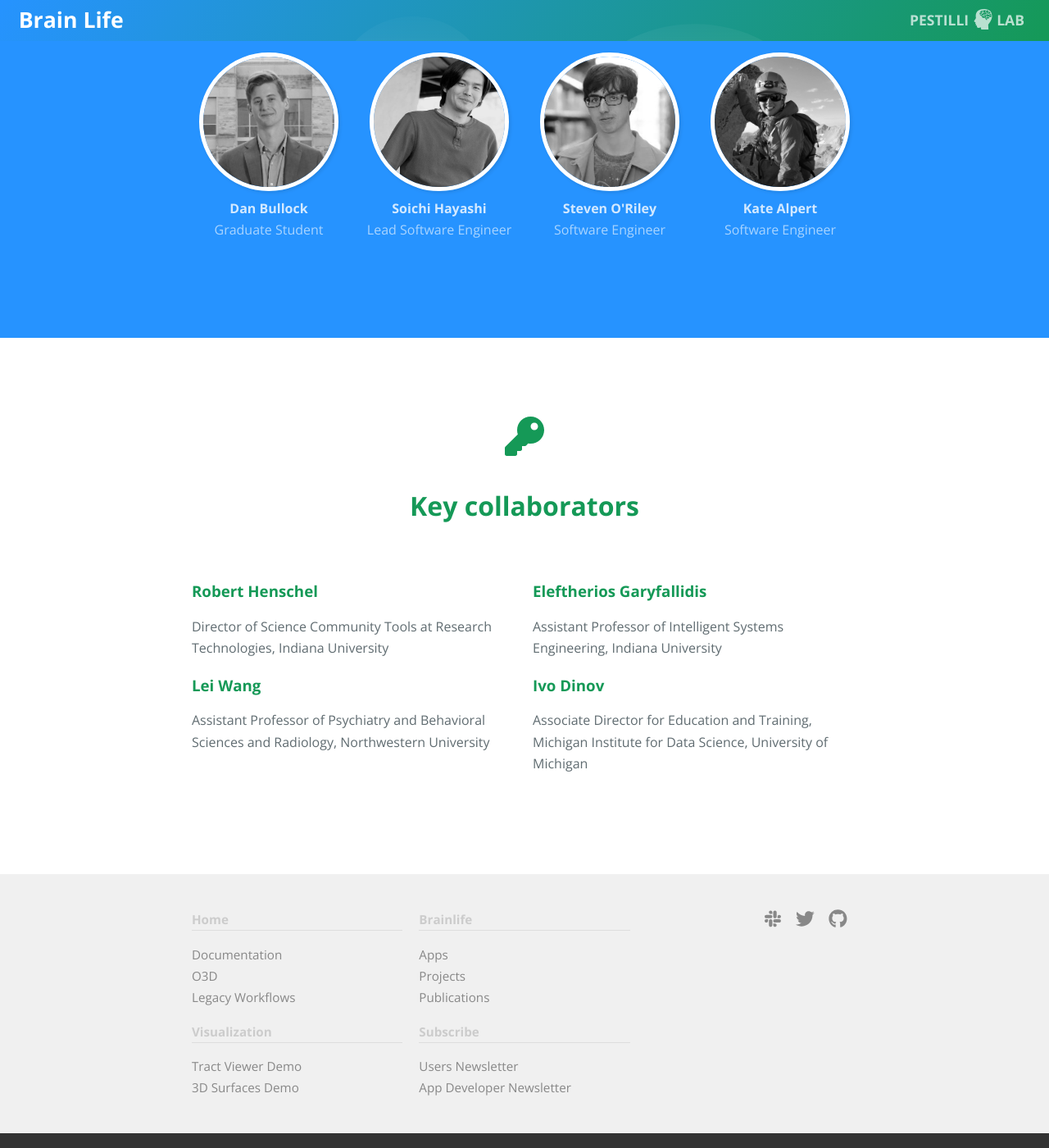
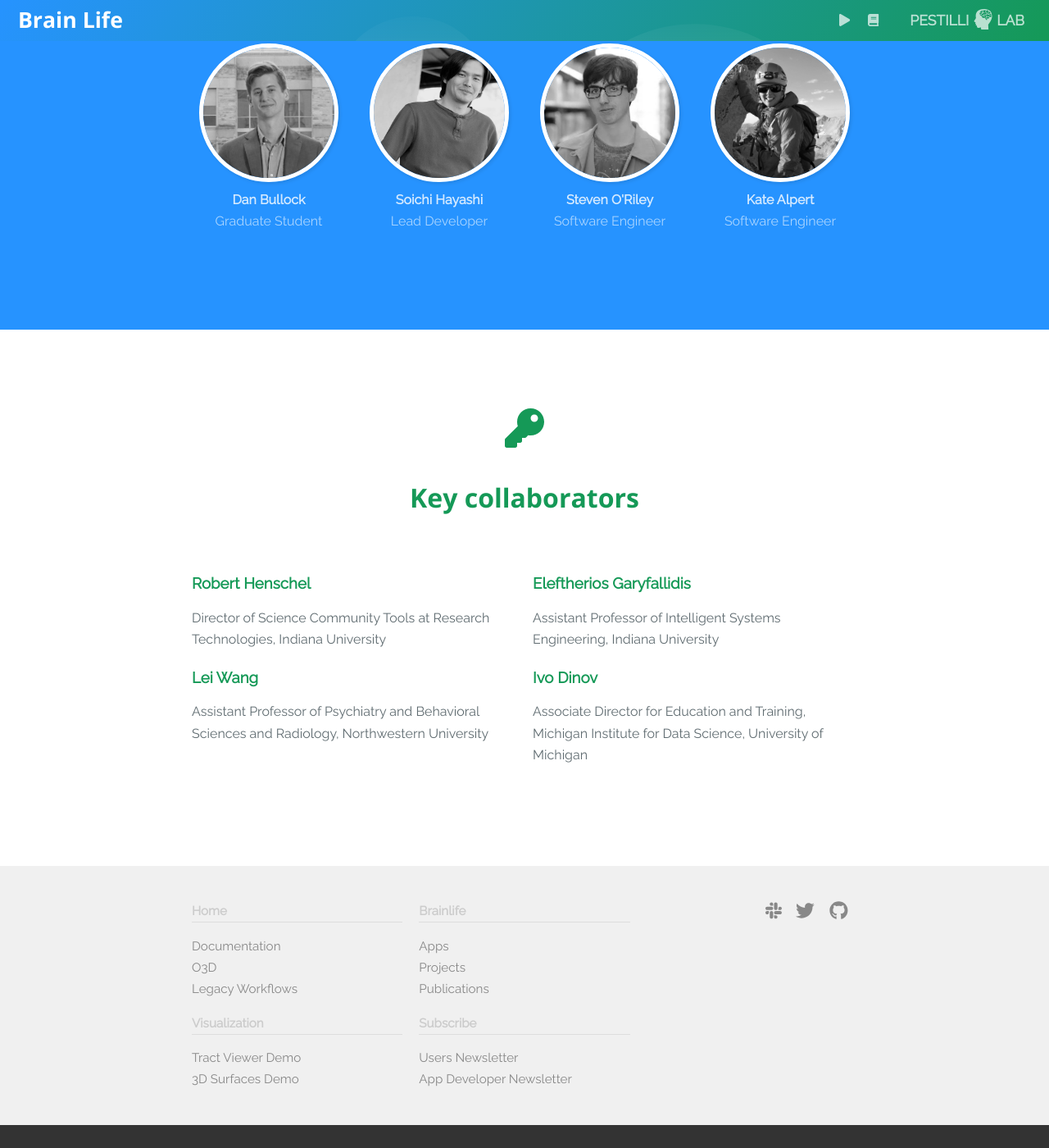
Before and after one commit to brainlife/brainlife.github.io, a Jekyll site: the page built from index.md, in a window 1280 px wide and 1400 px high, scrolled down 5023 px. Shown: the whole window at 82% size. Built offline with Jekyll 4.4.1, drawn with Linux system fonts in a browser that asks for light colours; nearby versions of some CDN libraries.

Commit message:
updated font. added play/doc buttons on the banner

```diff
--- a/_includes/head.html
+++ b/_includes/head.html
@@ -9,6 +9,11 @@
   <link rel="stylesheet" href="{{ site.baseurl }}/css/brainlife.css">
   <link rel="stylesheet" href="https://cdnjs.cloudflare.com/ajax/libs/animate.css/3.5.2/animate.min.css">
 
+  <!--for project name-->
   <link href="//fonts.googleapis.com/css?family=Open+Sans:400,700" rel="stylesheet">
+
+  <!--for everything else-->
+  <link href="//fonts.googleapis.com/css?family=Raleway" rel="stylesheet">
+
   <script defer src="https://use.fontawesome.com/releases/v5.0.9/js/all.js" integrity="sha384-8iPTk2s/jMVj81dnzb/iFR2sdA7u06vHJyyLlAd4snFpCl/SnyUjRrbdJsw1pGIl" crossorigin="anonymous"></script>
 </head>
--- a/_includes/landing-banner.html
+++ b/_includes/landing-banner.html
@@ -52,6 +52,13 @@
 .page-header .project-name {
 transition: font-size 0.25s ease;
 }
+.header-buttons {
+z-index: 201;
+position: absolute;
+top: 9px;
+right: 200px
+}
+
 @media screen and (min-width: 42em) {
 	.page-header.affix {
 		height: 50px;
@@ -66,6 +73,10 @@
 	.page-header.overscrolled {
 		display:none;
 	}
+    .header-buttons,
+    .plab-logo {
+        display: none;
+    }
 }
 
 </style>
@@ -114,6 +125,11 @@
     <a href="https://brainlife.io/project/" class="btn btn-landing">&nbsp;&nbsp;&nbsp;<i class="fas fa-play"></i> &nbsp;&nbsp;&nbsp;GET STARTED&nbsp;&nbsp;&nbsp;</a>
 </div>
 
+<div class="header-buttons">
+    <a href="https://brainlife.io/project/" class="btn btn-sm"><i class="fas fa-play"></i></a>
+    <a href="https://brainlife.io/docs/" class="btn btn-sm"><i class="fas fa-book"></i></a>
+</div>
+
 {% include plablogo.html %}
 
 </section>
--- a/_includes/landing.team.html
+++ b/_includes/landing.team.html
@@ -39,7 +39,7 @@
         <td width="25%" class="contact">
             <img src="images/avatar/soichi.jpg">
             <a href="mailto:hayashis@iu.edu">Soichi Hayashi</a><br>
-            <span class="title">Lead Software Engineer</span>
+            <span class="title">Lead Developer</span>
         </td>
         <td width="25%" class="contact">
             <img src="images/avatar/steven340.jpg">
--- a/css/brainlife.css
+++ b/css/brainlife.css
@@ -1,6 +1,10 @@
 body, html {
 line-height: 175%;
 overflow-x: hidden;
+font-family: Raleway;
+}
+h1 {
+font-family: "Open Sans";
 }
 a {
 color: #159957;
@@ -9,14 +13,30 @@
 font-weight: bold;
 transition: background-color 0.5s;
 }
+.page-header .btn + .btn {
+margin-left: 0.1rem;
+}
 .btn-landing {
 color: white;
+border: none;
+transition: color 1s;
+transition: background-color 1s;
+}
+.page-header .btn-landing:hover {
+background-color: white;
+color: #2693ff;
 }
 .btn-lg {
 padding: 10px 36px;
 font-size: 22px;
 line-height: 1.5;
 border-radius: 6px;
+}
+.btn-sm {
+padding: 8px;
+border: none;
+line-height: 1;
+background-color: inherit;
 }
 .btn-gray {
 color: #666;
--- a/css/cayman.css
+++ b/css/cayman.css
@@ -4,7 +4,6 @@
 body {
   padding: 0;
   margin: 0;
-  font-family: "Open Sans", "Helvetica Neue", Helvetica, Arial, sans-serif;
   font-size: 15px;
   line-height: 1.5;
   color: #606c71; }
```
